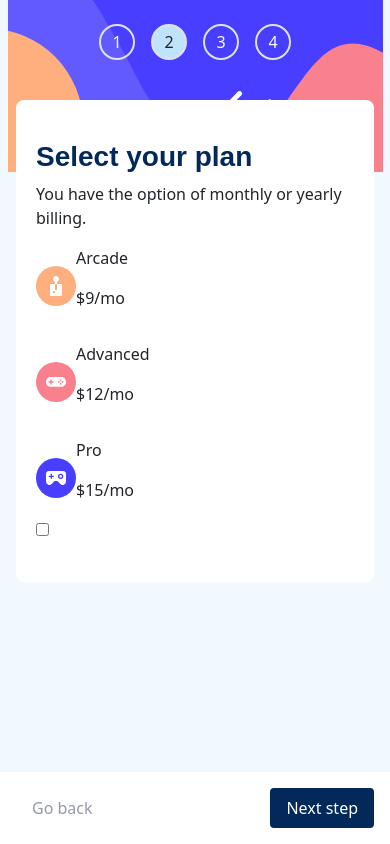
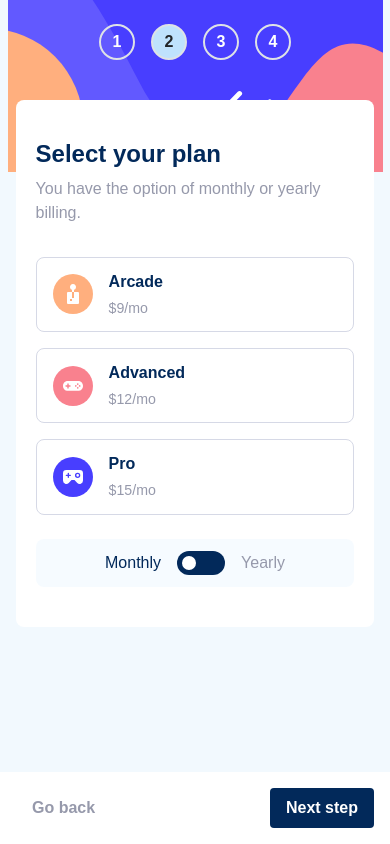
Before and after one commit to ferdinandoaspro/multi-step-form, a React (Vite) app: page / in a window 390 px wide. Both pictures are taken after a click on the button "Next step". Built offline with nearby package versions, Linux system fonts and the light colour scheme.

Commit message:
completed work on mobile layout

```diff
--- a/src/components/StepButtons.module.scss
+++ b/src/components/StepButtons.module.scss
@@ -8,10 +8,16 @@
     padding: 0.5rem 1rem;
     border-radius: 0.25rem;
     border: none;
+    font-weight: 700;
+    transition: 0.3s;
 
     &:first-child {
         background-color: inherit;
         color: $cool-gray;
+
+        &:hover {
+            color: $marine-blue;
+        }
     }
 
     &:active {
@@ -20,5 +26,10 @@
 
     &[type="submit"] {
         background-color: $purplish-blue;
+
+        &:hover {
+            background-color: transparentize($purplish-blue, 0.2);
+            color: $alabaster;
+        }
     }
 }
--- a/src/components/StepButtons.tsx
+++ b/src/components/StepButtons.tsx
@@ -3,11 +3,12 @@ import styles from "./StepButtons.module.scss"
 
 interface ButtonProps extends ButtonHTMLAttributes<HTMLButtonElement> {
     text: string;
-    handleClick: () => void
+    handleClick: () => void;
+    hidden?: boolean
 }
 
-const Button = ({text, handleClick, type = "button"}: ButtonProps) => {
-    return <button onClick={handleClick} className={styles.buttons} type={type}>{text}</button>
+const Button = ({text, handleClick, type = "button", hidden = false}: ButtonProps) => {
+    return <button onClick={handleClick} className={`${hidden ? "invisible" : styles.buttons}`} type={type} aria-hidden={hidden}>{text}</button>
 }
 
 interface StepButtonProps {
@@ -26,7 +27,7 @@ const StepButtons = ({stepCount, setStepCount, stepNumber}: StepButtonProps) =>
 
     return (
         <div className={`fixed-bottom d-flex justify-content-between p-3 ${styles.buttonSection}`}>
-            <Button text={"Go back"} handleClick={handlePrevious}/>
+            <Button text={"Go back"} handleClick={handlePrevious} hidden={isFirstStep}/>
             <Button text={isLastStep ? "Confirm" : "Next step"} handleClick={handleNext} type={isLastStep ? "submit" : "button"}/>
         </div>
     )
--- a/src/components/StepCounter.module.scss
+++ b/src/components/StepCounter.module.scss
@@ -1,12 +1,14 @@
 .counter {
     width: 2.25rem;
     height: 2.25rem;
+    font-family: "Ubuntu", sans-serif;
+    font-weight: 700;
     display: grid;
     place-items: center;
 }
 
 .idleCounter {
-    color: $alabaster;
+    color: $white;
     border-color: $light-gray;
 }
 
--- a/src/components/StepForm.module.scss
+++ b/src/components/StepForm.module.scss
@@ -2,26 +2,23 @@
     background-color: $white;
     border-radius: 0.5rem;
     padding: 2.5rem 1.25rem;
-    margin: 0 1rem;
 
-    input[type="text"], input[type="tel"], input[type="email"] {
-        height: 2.5rem;
-        border-color: $light-gray;
-    }
-
-    input[type="radio"] {
+    input[type="radio"], input[type="checkbox"] {
         -webkit-appearance: none;
         appearance: none;
     }
 
-    input:placeholder {
-        color: $cool-gray;
+    fieldset {
+        display: contents;
     }
 }
 
 .legend {
     color: $marine-blue;
-    font-family: "Ubuntu", sans-serif;
     font-weight: 700;
-    font-size: 1.75rem;
+    font-size: 1.5rem;
 }
+
+.description {
+    color: $cool-gray;
+}
--- a/src/components/StepForm.tsx
+++ b/src/components/StepForm.tsx
@@ -12,9 +12,11 @@ const StepForm = () => {
     return (
         <>
         <StepCounter stepInfo={stepInfo} stepCount={stepCount}/>
-        <form onSubmit={handleSubmit} className={styles.form}>
-            <h1 className={styles.legend}>{stepInfo[stepCount].legend}</h1>
-            <p>{stepInfo[stepCount].description}</p>
+        <form onSubmit={handleSubmit} className={`${styles.form} d-flex flex-column gap-3`}>
+            <div>
+                <h1 className={styles.legend}>{stepInfo[stepCount].legend}</h1>
+                <p className={styles.description}>{stepInfo[stepCount].description}</p>
+            </div>
             {steps[stepCount]}
             <StepButtons stepCount={stepCount} setStepCount={setStepCount} stepNumber={stepInfo.length}/>
         </form>
--- /dev/null
+++ b/src/components/steps/Step.module.scss
@@ -0,0 +1,144 @@
+$switch-height: 1.5rem;
+$switch-width: $switch-height * 2;
+$switch-margin: 0.6rem;
+
+.textInput {
+    cursor: pointer;
+    padding: 0.5rem 0.75rem !important;
+    border-color: transparentize($light-gray, 0.75);
+    border-width: 1px;
+    border-radius: 0.25rem;
+    color: $marine-blue;
+    font-weight: 500;
+
+    &:focus {
+        outline: 1px solid transparentize($purplish-blue, 0.4);
+    }
+
+    &:hover {
+        outline: 1px solid transparentize($purplish-blue, 0.2);
+    }
+
+    &::placeholder {
+        color: $cool-gray;
+    }
+}
+
+.planName, .addonName {
+    color: $marine-blue;
+    font-weight: 700;
+}
+
+.planPrice {
+    color: $cool-gray;
+    font-size: 0.885rem;
+}
+
+.addonDesc {
+    color: $cool-gray;
+    font-size: 0.8rem;
+}
+
+.addonPrice {
+    color: $purplish-blue;
+    margin-left: auto;
+    font-size: 0.825rem;
+    font-weight: 500;
+}
+
+.textLabel {
+    color: $marine-blue;
+    font-size: 0.85rem;
+    margin-bottom: 0.25rem;
+}
+
+.divLabel {
+    border: 1px solid $light-gray;
+    border-radius: 0.5rem;
+    padding: 0.75rem 1rem;
+    cursor: pointer;
+    transition: background-color 0.3s ease;
+
+    &:has( > input[type="radio"]:focus, > input[type="checkbox"]:focus) {
+        outline: 1px solid transparentize($purplish-blue, 0.2);
+    }
+
+    &:has( > input[type="radio"]:checked, > input[type="checkbox"]:checked) {
+        outline: 1px solid transparentize($purplish-blue, 0.2);
+        background-color: transparentize($light-blue, 0.85);
+    }
+
+    &:hover {
+        outline: 1px solid transparentize($purplish-blue, 0.2);
+    }
+
+    input[type="checkbox"]::before {
+        content: "";
+        display: block;
+        width: 20px;
+        height: 20px;
+        background-color: inherit;
+        border-radius: 4px;
+        border: 1px solid gray;
+    }
+
+    input[type="checkbox"]:checked::before {
+        background: url("../../assets/images/icon-checkmark.svg"), $purplish-blue;
+        background-position: center;
+        background-repeat: no-repeat;
+    }
+}
+
+.switchContainer {
+    background-color: transparentize($light-blue, 0.85);
+    padding: 0.75rem 0;
+    border-radius: 0.5rem;
+}
+
+.switch {
+    cursor: pointer;
+
+    span {
+        font-weight: 500;
+        transition-duration: 0.3s;
+        color: $cool-gray;
+    }
+
+    span:first-child, &:has(input:checked) span:last-child {
+        color: $marine-blue;
+    }
+
+    &:has(input:checked) span:first-child {
+        color: $cool-gray;
+    }
+
+    input {
+        appearance: none;
+        position: relative;
+        display: inline-flex;
+        justify-content: center;
+        vertical-align: middle;
+        background-color: $marine-blue;
+        height: $switch-height;
+        width: $switch-width;
+        border-radius: $switch-height;
+        margin: 0 1rem;
+        cursor: pointer;
+    }
+
+    input::before {
+        content: "";
+        display: block;
+        position: absolute;
+        inset: calc($switch-margin / 2);
+        width: $switch-height - $switch-margin;
+        height: $switch-height - $switch-margin;
+        background-color: $white;
+        border-radius: $switch-height;
+        transition-duration: 0.3s;
+    }
+
+    input:checked::before {
+        transform: translateX($switch-width - $switch-height);
+    }
+}
--- a/src/components/steps/StepOne.tsx
+++ b/src/components/steps/StepOne.tsx
@@ -1,17 +1,22 @@
+import styles from "./Step.module.scss"
+
 const StepOne = () => {
+
+    const inputSection = "d-flex flex-column"
+
     return (
         <>
-        <div className="d-flex flex-column mb-2">
-            <label htmlFor="name">Name</label>
-            <input type="text" name="name" id="name" placeholder="e.g. Stephen King"/>
+        <div className={inputSection}>
+            <label htmlFor="name" className={styles.textLabel}>Name</label>
+            <input type="text" name="name" id="name" placeholder="e.g. Stephen King" className={styles.textInput}/>
         </div>
-        <div className="d-flex flex-column mb-2">
-            <label htmlFor="email">Email Address</label>
-            <input type="email" name="email" id="email" placeholder="e.g. stephenking@lorem.com"/>
+        <div className={inputSection}>
+            <label htmlFor="email" className={styles.textLabel}>Email Address</label>
+            <input type="email" name="email" id="email" placeholder="e.g. stephenking@lorem.com" className={styles.textInput}/>
         </div>
-        <div className="d-flex flex-column mb-2">
-            <label htmlFor="phone">Phone Number</label>
-            <input type="tel" name="phone" id="phone" placeholder="e.g. +1 234 567 890"/>
+        <div className={inputSection}>
+            <label htmlFor="phone" className={styles.textLabel}>Phone Number</label>
+            <input type="tel" name="phone" id="phone" placeholder="e.g. +1 234 567 890" className={styles.textInput}/>
         </div>
         </>
     )
--- a/src/components/steps/StepTwo.tsx
+++ b/src/components/steps/StepTwo.tsx
@@ -1,38 +1,48 @@
 import arcade from "../../assets/images/icon-arcade.svg"
 import advanced from "../../assets/images/icon-advanced.svg"
 import pro from "../../assets/images/icon-pro.svg"
+import styles from "./Step.module.scss"
 
 const StepTwo = () => {
+
+    const planLabel = `${styles.divLabel} d-flex flex-row align-items-center`
+    const planInfo = "mx-3 d-flex flex-column gap-1"
+    const switchContainer = `${styles.switchContainer} d-flex flex-row justify-content-center mt-2`
+
     return (
         <>
-        <div className="d-flex flex-column gap-3">
-            <label htmlFor="arcade" className="d-flex flex-row">
-                <img src={arcade} alt="" />
-                <div>
-                    <p>Arcade</p>
-                    <p>$9/mo</p>
-                </div>
-                <input type="radio" name="plan" id="arcade" value="arcade" />
+        <fieldset>
+            <label htmlFor="arcade" className={planLabel}>
+            <img src={arcade} alt="arcade plan icon" />
+            <div className={planInfo}>
+                <span className={styles.planName}>Arcade</span>
+                <span className={styles.planPrice}>$9/mo</span>
+            </div>
+            <input type="radio" name="plan" id="arcade" value="arcade" />
             </label>
-            <label htmlFor="advanced" className="d-flex flex-row">
-                <img src={advanced} alt="" />
-                <div>
-                    <p>Advanced</p>
-                    <p>$12/mo</p>
+            <label htmlFor="advanced" className={planLabel}>
+                <img src={advanced} alt="advanced plan icon" />
+                <div className={planInfo}>
+                    <span className={styles.planName}>Advanced</span>
+                    <span className={styles.planPrice}>$12/mo</span>
                 </div>
                 <input type="radio" name="plan" id="advanced" value="advanced" />
             </label>
-            <label htmlFor="pro" className="d-flex flex-row">
-            <img src={pro} alt="" />
-                <div>
-                    <p>Pro</p>
-                    <p>$15/mo</p>
+            <label htmlFor="pro" className={planLabel}>
+                <img src={pro} alt="pro plan icon" />
+                <div className={planInfo}>
+                    <span className={styles.planName}>Pro</span>
+                    <span className={styles.planPrice}>$15/mo</span>
                 </div>
                 <input type="radio" name="plan" id="pro" value="pro" />
             </label>
-        </div>
-        <div>
-            <input type="checkbox" name="yearly" id="yearly" />
+        </fieldset>
+        <div className={switchContainer}>
+            <label className={styles.switch} htmlFor="yearly">
+                <span>Monthly</span>
+                <input type="checkbox" name="yearly" id="yearly" />
+                <span>Yearly</span>
+            </label>
         </div>
         </>
     )
--- a/src/theming.scss
+++ b/src/theming.scss
@@ -12,4 +12,10 @@ body {
     background-image: url("./assets/images/bg-sidebar-mobile.svg");
     background-repeat: no-repeat;
     background-position: top center;
+    font-family: "Ubuntu", sans-serif;
 }
+
+main {
+    margin: auto;
+    width: min(92%, 60rem);
+}
```
Also changed, not shown: src/components/steps/StepThree.tsx (+23 -17 lines).
